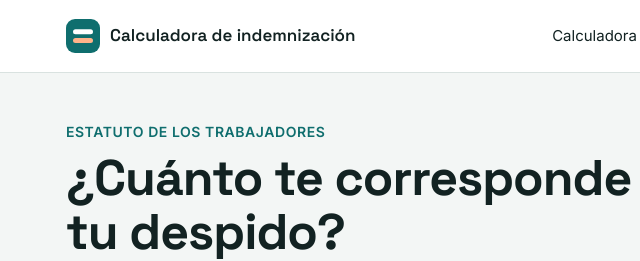
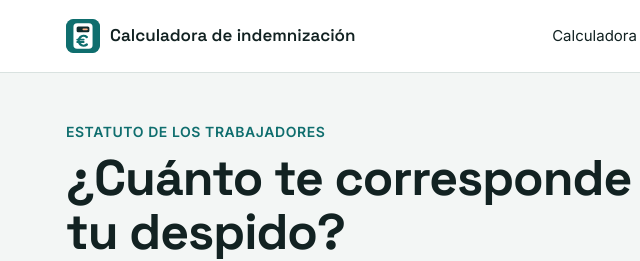
Before and after one commit to GPManuel/redundancy-pay-calculator, an Astro site: page / in a window 1280 px wide. Shown: the top 261 px of the page, 18-658 px from the left. Built offline with nearby package versions, Linux system fonts and the light colour scheme; Astro itself is replaced by a stand-in of ours.

Commit message:
Icono de calculadora con € y versión de 180 px para móvil
- Favicon y logo de la cabecera: calculadora con «€» (variante 4).
- apple-touch-icon.png de 180×180, generado con `npm run iconos`
  (scripts/generar-iconos.mjs, con sharp) y enlazado en el layout.
- theme-color con el verde petróleo de la marca.

Claude-Session: https://claude.ai/code/session_01Sr4SUfAhe5ngFnhLwu3DK1

```diff
--- a/package.json
+++ b/package.json
@@ -8,13 +8,15 @@
     "build": "astro check && astro build",
     "preview": "astro preview",
     "test": "vitest run",
-    "test:watch": "vitest"
+    "test:watch": "vitest",
+    "iconos": "node scripts/generar-iconos.mjs"
   },
   "dependencies": {
     "astro": "^7.4.13"
   },
   "devDependencies": {
     "@astrojs/check": "^0.9.12",
+    "sharp": "^0.35.5",
     "typescript": "^6.0.0",
     "vitest": "^5.1.1"
   }
--- a/src/layouts/Base.astro
+++ b/src/layouts/Base.astro
@@ -33,6 +33,8 @@ const nav = [
     <meta property="og:url" content={canonical} />
     <meta property="og:locale" content="es_ES" />
     <link rel="icon" type="image/svg+xml" href={`${base}/favicon.svg`} />
+    <link rel="apple-touch-icon" sizes="180x180" href={`${base}/apple-touch-icon.png`} />
+    <meta name="theme-color" content="#0f6e6e" />
     <script is:inline>
       // Aplica el tema elegido antes de pintar, para evitar un parpadeo
       try {
@@ -52,9 +54,13 @@ const nav = [
       <div class="contenedor site-header__inner">
         <a href={`${base}/`} class="marca">
           <span class="marca__logo" aria-hidden="true">
-            <svg width="20" height="20" viewBox="8 8 16 16">
-              <rect x="8" y="10.5" width="16" height="4" rx="2" fill="#fff"></rect>
-              <rect x="8" y="17.5" width="16" height="4" rx="2" fill="#ffb38a"></rect>
+            <svg width="34" height="34" viewBox="0 0 32 32">
+              <rect width="32" height="32" rx="7" fill="#0f6e6e"></rect>
+              <rect x="7" y="4" width="18" height="24" rx="3.5" fill="#fff"></rect>
+              <rect x="10" y="7" width="12" height="5.5" rx="1.5" fill="#10292b"></rect>
+              <rect x="15.5" y="8.9" width="5" height="1.7" rx=".85" fill="#ffb38a"></rect>
+              <path d="M19.6 17A4.6 4.6 0 1 0 19.6 24" fill="none" stroke="#0f6e6e" stroke-width="2.2" stroke-linecap="round"></path>
+              <path d="M10.6 19.4h6M10.6 21.6h6" fill="none" stroke="#0f6e6e" stroke-width="1.8" stroke-linecap="round"></path>
             </svg>
           </span>
           <span class="marca__nombre">Calculadora de indemnización</span>
```
Also changed, not shown: scripts/generar-iconos.mjs (added, +21 -0 lines), public/apple-touch-icon.png (added), public/favicon.svg, 1 other file.
